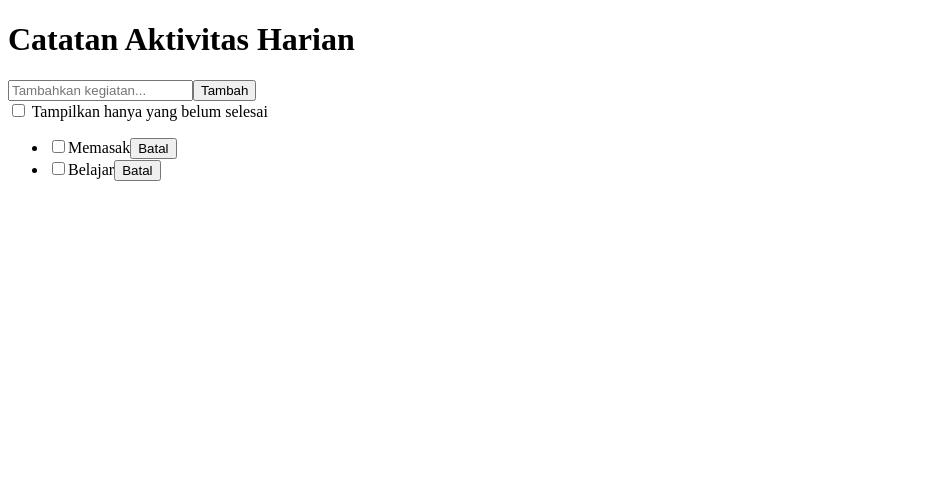
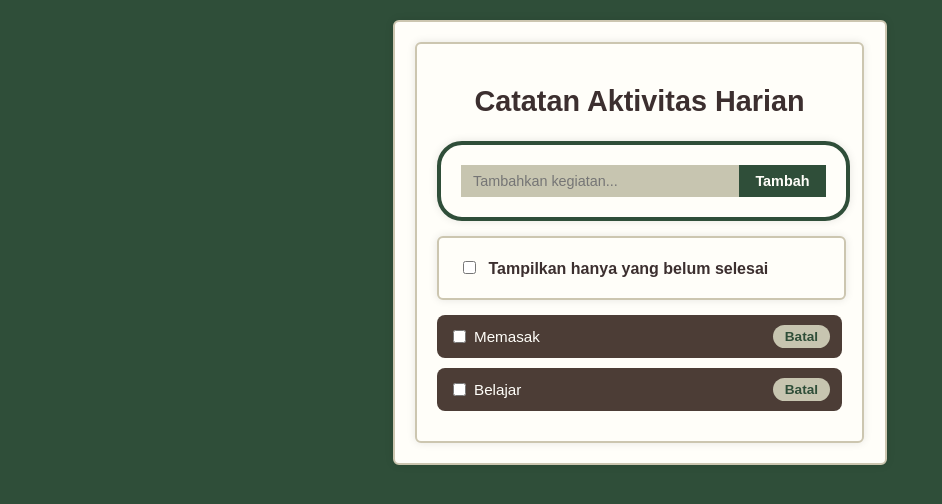
Before and after one commit to salsabillahramadhanii/32-pbk-uts-233510313, a Vue app: page / in a window 1280 px wide. Shown: the top 504 px of the page, without its empty margins (0-942 px from the left). Built offline with nearby package versions, Linux system fonts and the light colour scheme.

Commit message:
Last commit

```diff
--- a/src/App.vue
+++ b/src/App.vue
@@ -53,3 +53,137 @@ const filteredTodos = computed(() => {
 })
 
 </script>
+
+<style>
+body {
+  font-family: 'Poppins', sans-serif;
+  background-color: #2f4e39;
+  margin: 0;
+  padding: 20px 0;
+  display: flex;
+  justify-content: center;
+  align-items: flex-start;
+  min-height: 100vh;
+}
+
+div {
+  background-color: #fffef9;
+  border: 2px solid #ccc6b0;
+  border-radius: 6px;
+  padding: 20px;
+  width: 90%;
+  max-width: 450px;
+  box-shadow: 0 0 8px rgba(0, 0, 0, 0.1);
+  transition: box-shadow 0.3s ease;
+}
+div:hover {
+  box-shadow: 0 0 12px rgba(0, 0, 0, 0.2);
+}
+
+h1 {
+  text-align: center;
+  font-size: 1.8rem;
+  font-weight: 700;
+  color: #3c2f2f;
+  margin-bottom: 20px;
+  line-height: 1.3;
+}
+
+.input-group {
+  display: flex;
+  margin-bottom: 15px;
+  border: 4px solid #2f4e39;
+  border-radius: 25px;
+  overflow: hidden;
+}
+.input-group:focus-within {
+  border-color: #1e3524;
+}
+.input-group input {
+  flex: 1;
+  padding: 8px 12px;
+  font-size: 0.9rem;
+  border: none;
+  background-color: #c7c5b0;
+  color: #3c2f2f;
+  outline: none;
+}
+.input-group input:focus {
+  background-color: #dcdac3;
+}
+.input-group button {
+  background-color: #2f4e39;
+  color: #fffef9;
+  font-weight: bold;
+  border: none;
+  padding: 0 16px;
+  font-size: 0.9rem;
+  cursor: pointer;
+  transition: background-color 0.3s ease, transform 0.2s;
+}
+.input-group button:hover {
+  background-color: #24402f;
+  transform: scale(1.05);
+}
+
+.filter-group {
+  margin-bottom: 15px;
+}
+.filter-group label {
+  font-weight: 600;
+  font-size: 1rem;
+  color: #3c2f2f;
+  cursor: pointer;
+}
+.filter-group input[type='checkbox'] {
+  margin-right: 8px;
+  accent-color: #2f4e39;
+  cursor: pointer;
+}
+
+ul {
+  list-style: none;
+  padding: 0;
+  margin: 0;
+}
+li {
+  background-color: #4c3d36;
+  color: #fffef9;
+  display: flex;
+  align-items: center;
+  justify-content: space-between;
+  padding: 10px 12px;
+  margin-bottom: 10px;
+  border-radius: 8px;
+  transition: transform 0.2s ease, background-color 0.3s;
+}
+li:hover {
+  transform: translateY(-2px);
+  background-color: #5d4a43;
+}
+li input[type='checkbox'] {
+  margin-right: 8px;
+  accent-color: #2f4e39;
+  cursor: pointer;
+}
+li span {
+  flex: 1;
+  font-size: 0.95rem;
+}
+li button {
+  background-color: #c7c5b0;
+  color: #2f4e39;
+  border: none;
+  padding: 4px 12px;
+  border-radius: 999px;
+  font-weight: bold;
+  font-size: 0.85rem;
+  cursor: pointer;
+  transition: background-color 0.3s ease, transform 0.2s ease;
+}
+li button:hover {
+  background-color: #b0ad93;
+  transform: scale(1.05);
+}
+
+</style>
```
